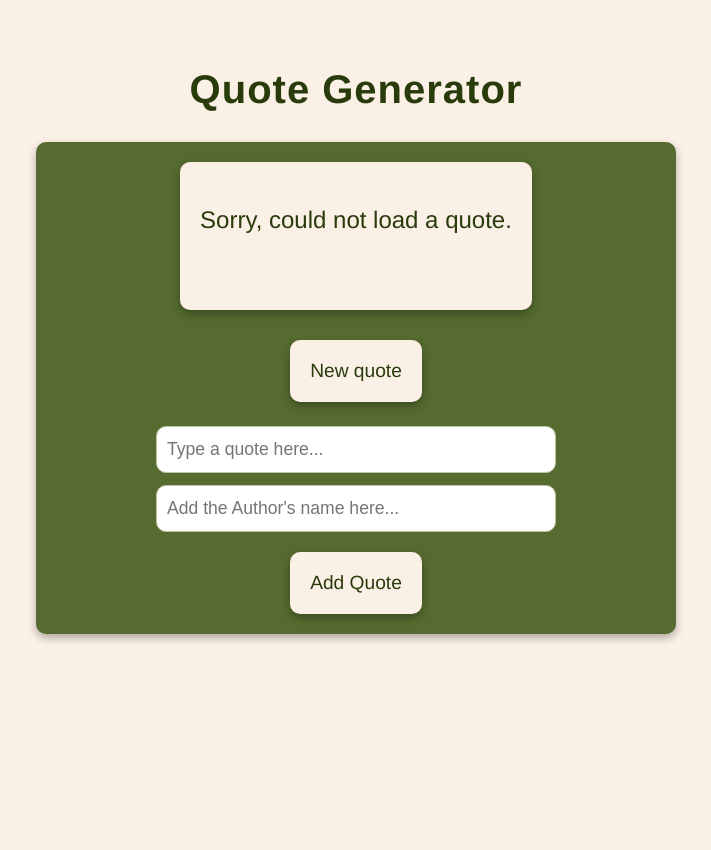
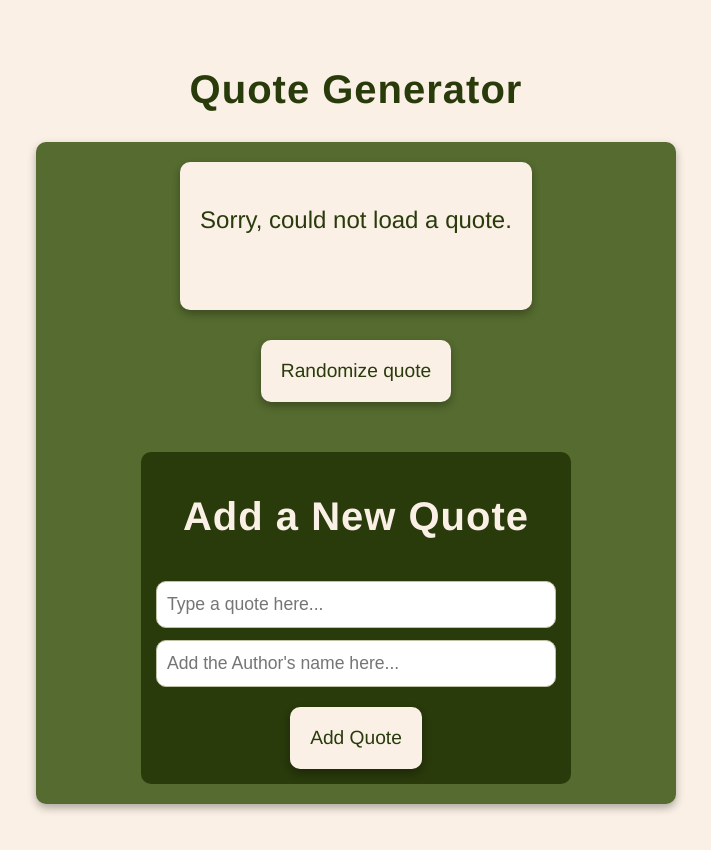
Before and after one commit to Geraldine-Edwards/Quote-Generator, a plain HTML site: page frontend/index.html in a window 1280 px wide. Shown: the whole page, without its empty margins (284-995 px from the left). Drawn offline with Linux system fonts and the light colour scheme; no server answers.

Commit message:
Enhance quote submission form with new styling and header for better user experience

```diff
--- a/frontend/index.html
+++ b/frontend/index.html
@@ -14,8 +14,9 @@
         <p id="quote"></p>
         <p id="author"></p>
       </div>
-      <button type="button" id="new-quote">New quote</button>
+      <button type="button" id="new-quote">Randomize quote</button>
       <form id="add-quote-form">
+        <h1>Add a New Quote</h1>
         <input type="text" id="new-text" placeholder="Type a quote here..." required>
         <input type="text" id="new-author" placeholder="Add the Author's name here..." required>
         <button type="submit">Add Quote</button>
--- a/frontend/styles.css
+++ b/frontend/styles.css
@@ -85,12 +85,18 @@ button:active {
   font-weight: bold;
 }
 #add-quote-form {
+  background: var(--text-colour);
+  border-radius: var(--border-radius);
+  padding: 15px 15px;
   display: flex;
   flex-direction: column;
   gap: 12px;
   width: 100%;
   max-width: 400px;
-  margin: 24px auto 0 auto;
+  margin: 50px auto 0 auto;
+}
+#add-quote-form h1 {
+color: var(--secondary-colour);
 }
 #add-quote-form input[type="text"] {
   font-size: 1.1rem;
```
Also changed, not shown: 1 other file.
